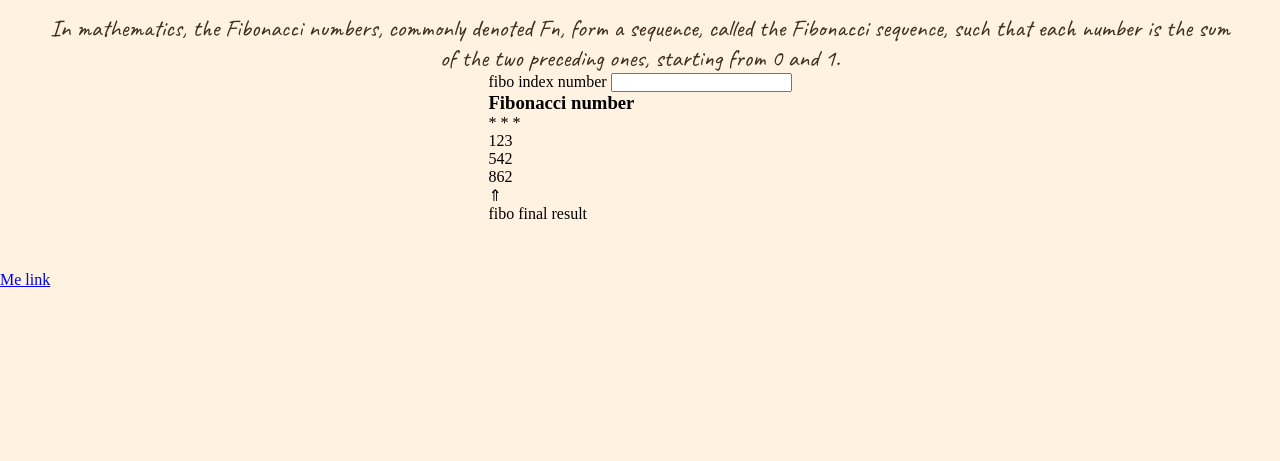
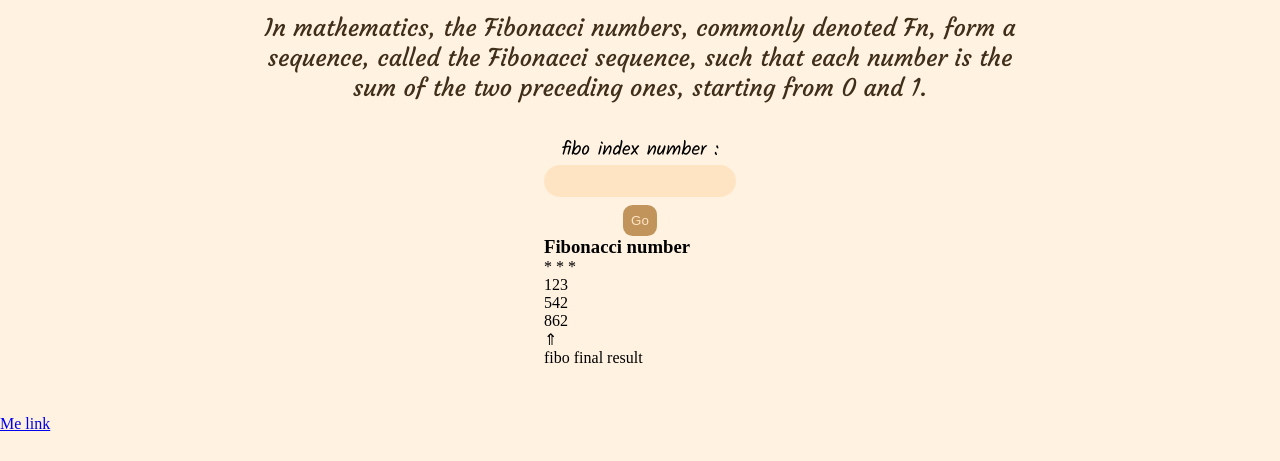
Before and after one commit to Mahdi-Alizadeh96/Fibonacci, a plain HTML site: page index.html in a window 1280 px wide. Shown: the part 339-800 px from the top of the page. Drawn offline with Linux system fonts and the light colour scheme.

Commit message:
input style

```diff
--- a/index.html
+++ b/index.html
@@ -7,7 +7,7 @@
     <title>Fibonacci Numbers</title>
     <link rel="preconnect" href="https://fonts.googleapis.com">
     <link rel="preconnect" href="https://fonts.gstatic.com" crossorigin>
-    <link href="https://fonts.googleapis.com/css2?family=Caveat:wght@400;600&display=swap" rel="stylesheet">
+    <link href="https://fonts.googleapis.com/css2?family=Caveat:wght@400;600&family=Courgette&family=Kalam&display=swap" rel="stylesheet">
     <link rel="stylesheet" href="style.css">
 </head>
 <body>
@@ -26,8 +26,9 @@
             </div>
             <div class="fibo">
                 <div class="fibo__index">
-                    <span>fibo index number</span>
+                    <span>fibo index number :</span>
                     <input type="number">
+                    <button>Go</button>
                 </div>
                 <div class="fibo__box">
                     <div class="fibo__wait">
--- a/style.scss
+++ b/style.scss
@@ -1,10 +1,16 @@
+// Variables
+$colors: (main: #c0945b, second: #ffe4c4, alter: #fff2e1, dark: #3f2e19);
+
 * {
     box-sizing: border-box;
     padding: 0%;
     margin: 0%;
+    outline: none;
+    border: none;
+    transition: 0.3s;
 }
 body {
-    background-color: #fff2e1;
+    background-color: map-get($colors, alter);
 }
 
 .header {
@@ -23,21 +29,21 @@ body {
         height: 12rem;
         padding: 3rem;
         border-radius: 50%;
-        background-color: beige;
-        border: 1px solid #c0945b;
+        background-color: map-get($colors, alter);
+        border: 1px solid map-get($colors, main);
         text-align: center;
 
         h1 {
             height: min-content;
             font-size: 6rem;
             font-family: 'Caveat', cursive;
-            color: #c0945b;
+            color: map-get($colors, main);
             margin-bottom: 10px;
             margin-right: 5px;
         }
     }
     .header__striped {
-        background-color: bisque;
+        background-color: map-get($colors, second);
         width: 100%;
         height: 15rem;
     }
@@ -50,15 +56,59 @@ body {
     margin: 0 auto;
     padding: 3rem;
     padding-top: 0%;
+    max-width: 55rem;
 
     .content__description {
        text-align: center;
-       font-family: 'Caveat', cursive;
-       font-weight: 400;
-       font-size: 1.5rem;
-       color: #3f2e19;
+       color: map-get($colors, dark);
+       font: {
+           family : 'Courgette', cursive;
+           weight: 400;
+           size: 1.5rem;
+       }
     }
 }
 .fibo {
+    margin-top: 2rem;
+    .fibo__index {
+        display: flex;
+        flex-direction: column;
+        align-items: center;
 
+        span {
+            font: {
+                family : 'Kalam', cursive;
+                weight: 100;
+                size: 1.2rem;
+            }
+        }
+        input {
+            background-color: map-get($colors, second);
+            text-align: center;
+            color: map-get($colors, alter);
+            height: 2rem;
+            border-radius: 1rem;
+            text-shadow: 0px 0px 5px map-get($colors, dark);
+            font: {
+                family : 'Courgette', cursive;
+                weight: 400;
+                size: 1rem;
+            }
+            &:focus {
+                background-color: map-get($colors, main);
+                // box-shadow: 0px 0px 5px 10px;
+            }
+        }
+        button {
+            margin-top: 0.5rem;
+            cursor: pointer;
+            padding: 0.5rem;
+            background-color: map-get($colors,main);
+            border-radius: 0.6rem;
+            color: map-get($colors, second);
+            &:hover {
+                box-shadow: 0px 0px 8px map-get($colors, main);
+            }
+        }
+    }
 }
```
Also changed, not shown: style.css, 1 other file.
